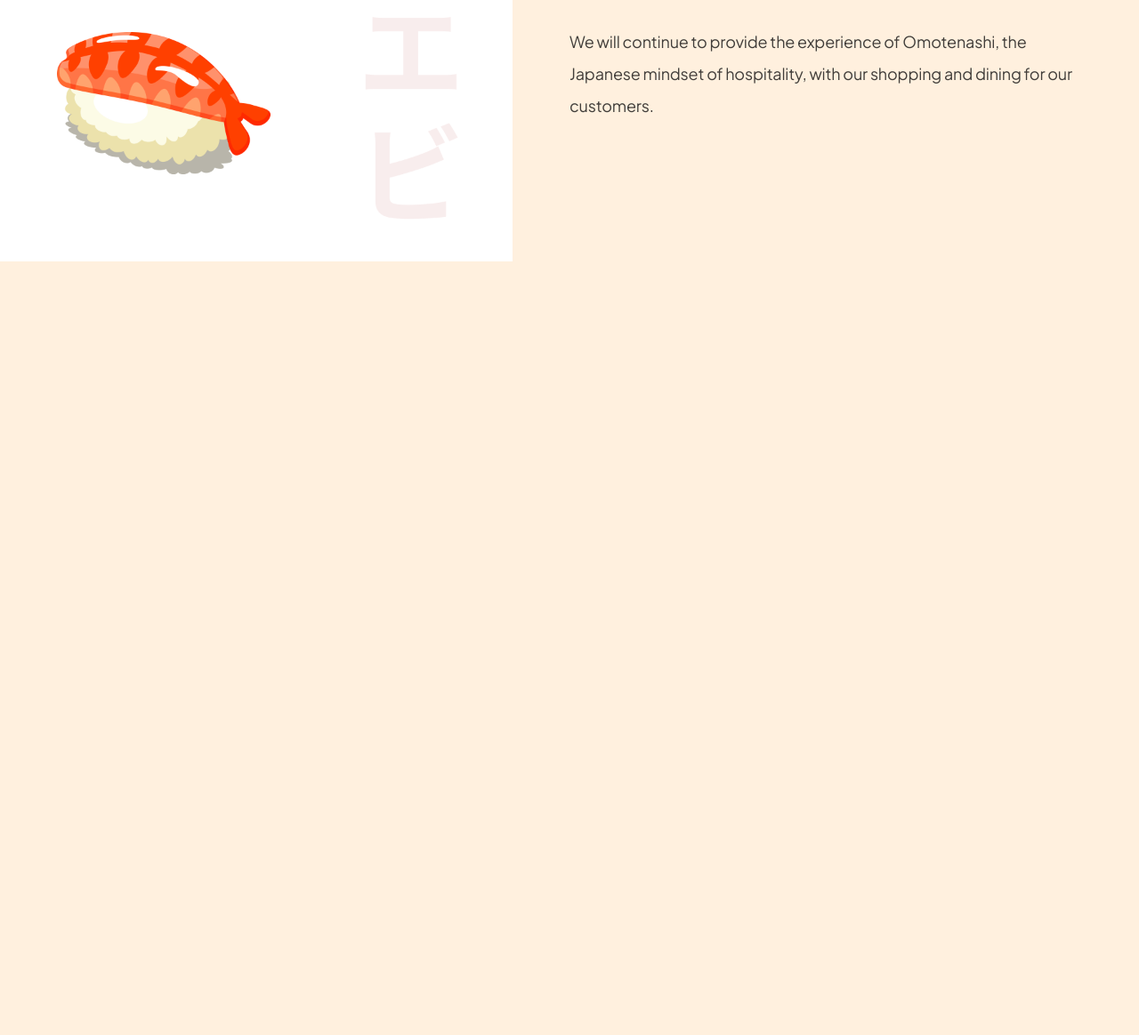
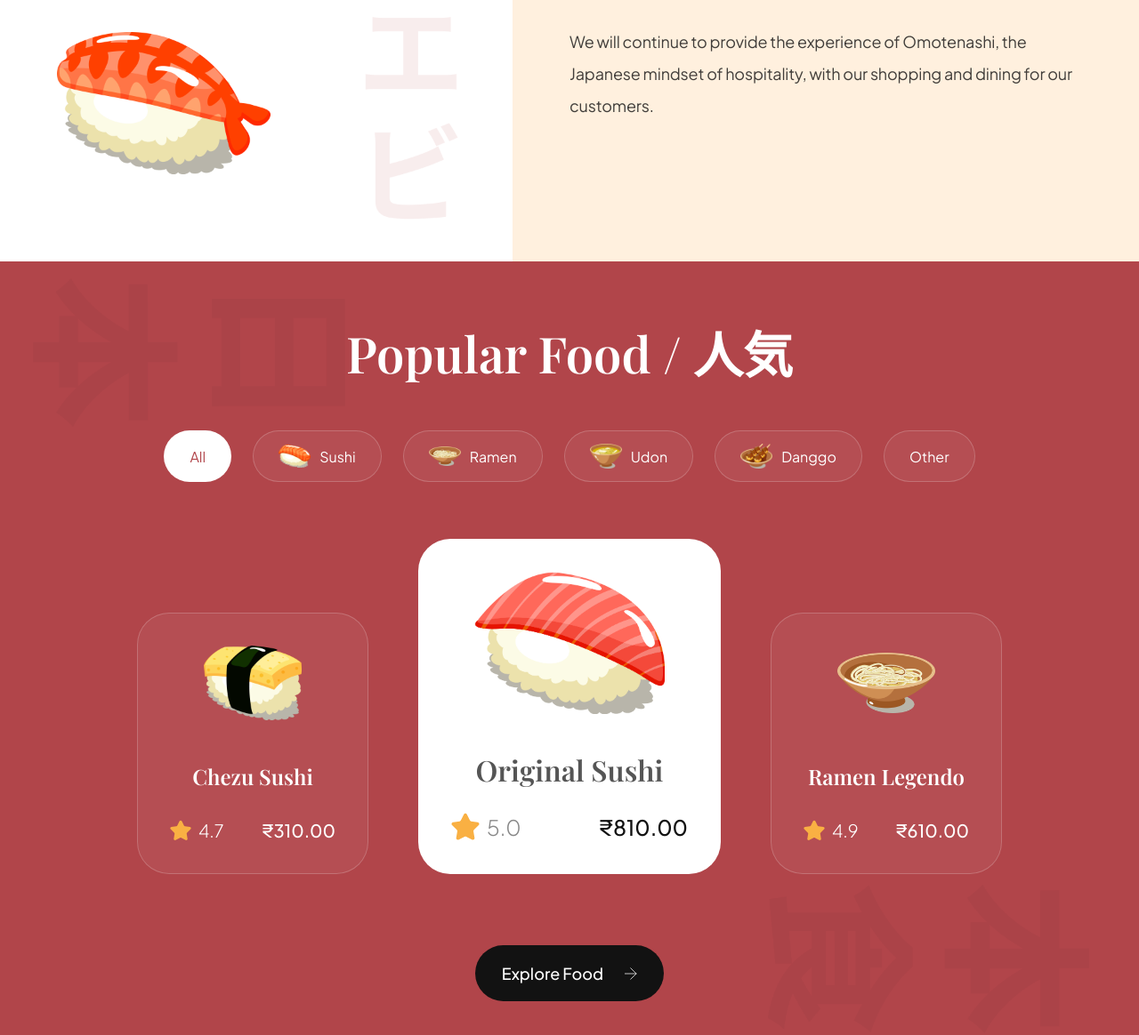
Before and after one commit to Vishnu-dutt/SushiMan-JsMastery, a website built with Vite: page index.html in a window 1280 px wide. Shown: the part 1224-2388 px from the top of the page at 89% size. Before the commit the page ends 1518 px from the top, so only its background shows below. Built offline with nearby package versions, Linux system fonts and the light colour scheme.

Commit message:
added popular menu section and added aos(animation on scroll) on all the three pages

```diff
--- a/css/sections/popular.css
+++ b/css/sections/popular.css
@@ -0,0 +1,196 @@
+.popular-foods {
+  display: flex;
+  flex-direction: column;
+  padding: 64px;
+
+  background-color: var(--primary-color);
+  background-image: url("../../assets//popular_bg.png");
+  background-position: center;
+  background-repeat: no-repeat;
+  background-size: contain;
+
+  overflow: hidden;
+}
+
+.popular-foods__title {
+  font-size: 56px;
+  font-family: var(--playfair-display);
+  font-weight: 600;
+  line-height: 78px;
+  color: #fff;
+  text-align: center;
+}
+
+.popular-foods__filters {
+  margin-top: 48px;
+  max-width: 100%;
+  overflow-x: auto;
+
+  display: flex;
+  justify-content: center;
+  gap: 24px;
+}
+
+.popular-foods__filters-btn {
+  padding: 10px 28px;
+  display: flex;
+  flex-direction: row;
+  align-items: center;
+  border-radius: 46px;
+  gap: 10px;
+
+  background: rgba(255, 255, 255, 0.05);
+  border: 1px solid rgba(255, 255, 255, 0.2);
+
+  font-size: 16px;
+  font-family: var(--plus-jakarta-sans);
+  color: #fff;
+  font-weight: 300px;
+  line-height: 25px;
+  cursor: pointer;
+}
+
+.popular-foods__filters-btn img {
+  width: 36px;
+  height: 36px;
+  object-fit: contain;
+}
+
+.popular-foods__filters-btn.active {
+  background: #fff;
+  color: var(--primary-color);
+}
+
+.popular-foods__filters-btn:hover {
+  color: var(--primary-color);
+  background: #fff;
+}
+
+.popular-foods__catalogue {
+  margin-top: 64px;
+
+  display: flex;
+  justify-content: center;
+  align-items: flex-end;
+  flex-wrap: wrap;
+  gap: 56px;
+}
+
+.popular-foods__button {
+  width: fit-content;
+  padding: 20px 30px;
+  margin: 80px auto 0;
+
+  font-weight: 500;
+  font-size: 18px;
+  line-height: 23px;
+  font-family: var(--plus-jakarta-sans);
+  color: #fff;
+  border: none;
+  outline: none;
+  background: var(--secondary-color);
+  cursor: pointer;
+  border-radius: 64px;
+}
+
+.popular-foods__button img {
+  width: 14px;
+  height: 14px;
+  object-fit: contain;
+  margin-left: 21px;
+}
+
+.popular-foods__card {
+  padding: 36px;
+  min-width: 260px;
+  display: flex;
+  align-items: center;
+  flex-direction: column;
+  border-radius: 36px;
+  height: fit-content;
+  background: rgba(255, 255, 255, 0.05);
+  border: 1px solid rgba(255, 255, 255, 0.2);
+}
+
+.popular-foods__card-image {
+  width: 110px;
+  height: 84px;
+  object-fit: contain;
+}
+
+.popular-foods__card-title {
+  margin-top: 47px;
+  font-weight: 600;
+  font-size: 24px;
+  line-height: 32px;
+  font-family: var(--playfair-display);
+  color: #fff;
+  text-align: center;
+}
+
+.popular-foods__card-details {
+  width: 100%;
+  margin-top: 32px;
+}
+
+.popular-foods__card-rating {
+  display: flex;
+  align-items: center;
+  gap: 8px;
+}
+
+.popular-foods__card-rating img {
+  width: 24px;
+  height: 24px;
+  object-fit: contain;
+}
+
+.popular-foods__card-rating p {
+  font-family: var(--plus-jakarta-sans);
+  font-weight: 300;
+  font-size: 20px;
+  color: #fff;
+}
+
+.popular-foods__card-price {
+  font-family: var(--plus-jakarta-sans);
+  font-weight: 500;
+  font-size: 20px;
+  color: #fff;
+}
+
+.popular-foods__card.active-card {
+  background: #fff;
+  min-width: 340px;
+}
+
+.popular-foods__card.active-card .popular-foods__card-image {
+    width:240px ;
+    height: 160px;
+
+}
+
+.popular-foods__card.active-card .popular-foods__card-title{
+    color: var(--black-500);
+    font-size: 32px;
+
+}
+
+
+.popular-foods__card.active-card .popular-foods__card-rating img{
+    width: 32px;
+    height: 32px;
+
+}
+
+
+.popular-foods__card.active-card .popular-foods__card-rating p{
+    font-size: 24px;
+    color: var(--gray-100);
+}
+
+
+.popular-foods__card.active-card .popular-foods__card-price{
+    font-size: 24px;
+    color: var(--secondary-color);
+}
--- a/index.html
+++ b/index.html
@@ -4,7 +4,7 @@
 <head>
     <meta charset="UTF-8">
     <meta name="viewport" content="width=device-width, initial-scale=1.0">
-    <title>BLR Brewing Co.</title>
+    <title>Sushiman</title>
     <link rel="icon" href="public/favicon.ico" />
     <link rel="stylesheet" href="css/style.css">
 </head>
@@ -13,11 +13,11 @@
     <header>
         <nav class="header__nav">
             <div class="header__logo">
-                <h4>Sushiman</h4>
+                <h4 data-aos="fade-down">Sushiman</h4>
                 <div class="header__logo-overlay"></div>
             </div>
 
-            <ul class="header__menu">
+            <ul class="header__menu" data-aos="fade-down">
                 <li>
                     <a href="#menu">Menu</a>
                 </li>
@@ -35,7 +35,7 @@
                 </li>
             </ul>
 
-            <ul class="header__menu-mobile">
+            <ul class="header__menu-mobile" data-aos="fade-down">
                 <li>
                     <img src="assets/menu.svg" alt="menu" />
                 </li>
@@ -46,8 +46,8 @@
 
     <section class="hero">
         <div class="hero-image">
-            <img src="assets/sushi-1.png" alt="sushi" />
-            <h2 class="">
+            <img src="assets/sushi-1.png" alt="sushi" data-aos="fade-up" />
+            <h2 data-aos="fade-up">
                 日 <br />
                 本 <br />
                 食
@@ -55,7 +55,7 @@
             <div class="hero-image__overlay"></div>
         </div>
         <div class="hero-content">
-            <div class="hero-content-info">
+            <div class="hero-content-info" data-aos="fade-left">
                 <h1>Feel the taste of Japanese food</h1>
                 <p>Feel the taste of the most popular Japanese food from anywhere and anytime</p>
                 <div class="hero-content__buttons">
@@ -65,7 +65,7 @@
                     </button>
                 </div>
             </div>
-            <div class="hero-content__testimonial">
+            <div class="hero-content__testimonial" data-aos="fade-up">
                 <div class="hero-content__customer flex-center">
                     <h4>24<span>k+</span></h4>
                     <p>Happy Customers</p>
@@ -81,22 +81,71 @@
     <section class="about-us" id="about-us">
         <div class="about-us__image">
             <div class="about-us__image-sushi3">
-                <img src="assets/sushi-3.png" alt="sushi" />
+                <img src="assets/sushi-3.png" alt="sushi" data-aos="fade-right"/>
             </div>
             <button class="about-us__button">
                 Learn More
-                <img src="assets/arrow-up-right.svg" alt="learn more" />
+                <img src="assets/arrow-up-right.svg" alt="learn more" data-aos="fade-up" />
             </button>
             <div class="about-us__image-sushi2">
-                <img src="assets/sushi-2.png" alt="sushi" />
+                <img src="assets/sushi-2.png" alt="sushi" data-aos="fade-right"/>
             </div>
         </div>
-        <div class="about-us__content">
+        <div class="about-us__content" data-aos="fade-left">
             <p class="sushi__subtitle">About Us / 私たちに関しては</p>
             <h3 class="sushi__title">Our mission is to bring true Japanese flavours to you.</h3>
             <p class="sushi__description">We will continue to provide the experience of Omotenashi, the Japanese mindset
                 of hospitality, with our shopping and dining for our customers.</p>
         </div>
+    </section>
+
+    <section class="popular-foods" id="menu">
+        <h2 class="popular-foods__title" data-aos="flip-up">Popular Food / 人気</h2>
+        <div class="popular-foods__filters sushi__hide-scrollbar" data-aos="fade-up">
+            <button class="popular-foods__filters-btn active">All</button>
+            <button class="popular-foods__filters-btn"><img src="/assets/sushi-9.png" alt="sushi 9" />Sushi</button>
+            <button class="popular-foods__filters-btn"><img src="/assets/sushi-8.png" alt="sushi 9" />Ramen</button>
+            <button class="popular-foods__filters-btn"><img src="/assets/sushi-7.png" alt="sushi 9" />Udon</button>
+            <button class="popular-foods__filters-btn"><img src="/assets/sushi-6.png" alt="sushi 9" />Danggo</button>
+            <button class="popular-foods__filters-btn">Other</button>
+        </div>
+
+        <div class="popular-foods__catalogue">
+            <article class="popular-foods__card" data-aos="fade-up">
+                <img class="popular-foods__card-image" src="assets/sushi-12.png" alt="sushi-12" />
+                <h4 class="popular-foods__card-title">Chezu Sushi</h4>
+                <div class="popular-foods__card-details flex-between">
+                    <div class="popular-foods__card-rating"><img src="assets/star.svg" alt="star" />
+                        <p>4.7</p>
+                    </div>
+                    <p class="popular-foods__card-price">₹310.00</p>
+            </article>
+
+            <article class="popular-foods__card active-card" data-aos="fade-up">
+                <img class="popular-foods__card-image" src="assets/sushi-11.png" alt="sushi-11" />
+                <h4 class="popular-foods__card-title">Original Sushi</h4>
+                <div class="popular-foods__card-details flex-between">
+                    <div class="popular-foods__card-rating"><img src="assets/star.svg" alt="star" />
+                        <p>5.0</p>
+                    </div>
+                    <p class="popular-foods__card-price">₹810.00</p>
+            </article>
+
+            <article class="popular-foods__card" data-aos="fade-up">
+                <img class="popular-foods__card-image" src="assets/sushi-10.png" alt="sushi-10" />
+                <h4 class="popular-foods__card-title">Ramen Legendo</h4>
+                <div class="popular-foods__card-details flex-between">
+                    <div class="popular-foods__card-rating"><img src="assets/star.svg" alt="star" />
+                        <p>4.9</p>
+                    </div>
+                    <p class="popular-foods__card-price">₹610.00</p>
+            </article>
+        </div>
+
+        <button class="popular-foods__button" data-aos="fade-up">
+            Explore Food
+            <img src="assets/arrow-right.svg" alt="arrow-right" />
+        </button>
     </section>
 
 
--- a/js/script.js
+++ b/js/script.js
@@ -5,8 +5,8 @@ import sushi12 from '../assets/sushi-12.png'
 import sushi11 from '../assets/sushi-11.png'
 import sushi10 from '../assets/sushi-10.png'
 
-// import AOS from "aos";
-// import "aos/dist/aos.css";
+import AOS from "aos";
+import "aos/dist/aos.css";
 
 // init AOS animation
 AOS.init({
--- a/package.json
+++ b/package.json
@@ -10,5 +10,8 @@
   },
   "devDependencies": {
     "vite": "^6.0.5"
+  },
+  "dependencies": {
+    "aos": "^2.3.4"
   }
 }
```
Also changed, not shown: 1 other file.
